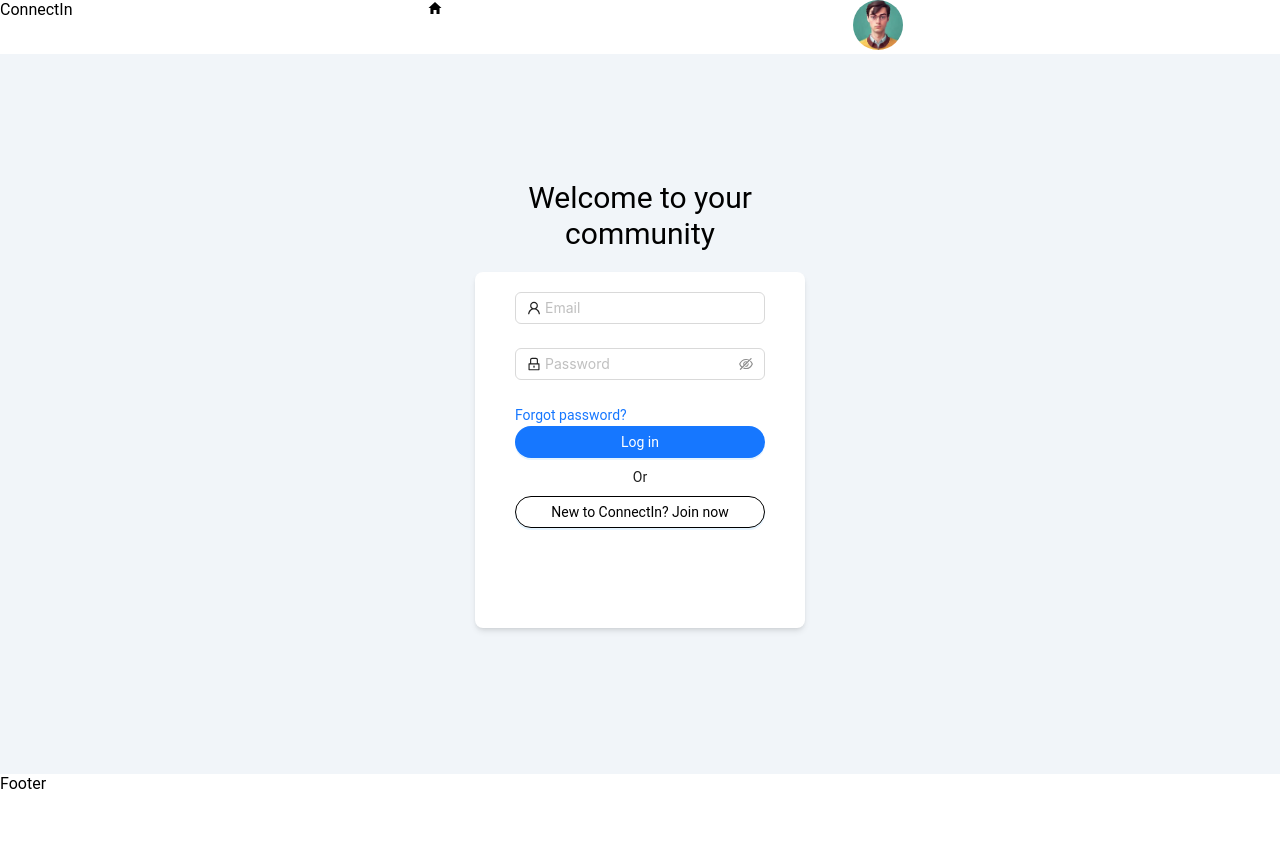
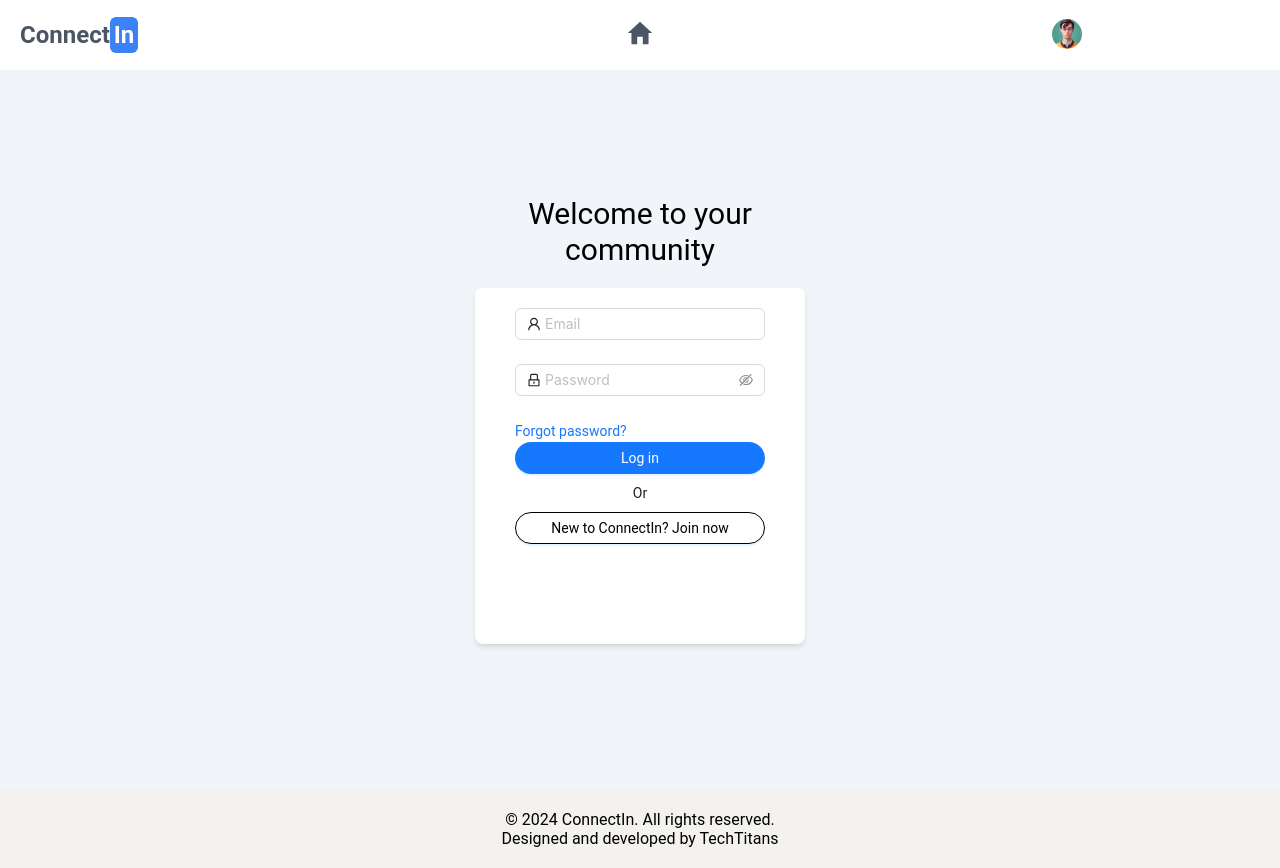
Before and after one commit to abdulhadihub/ConnectIn, a Next.js app in the folder client/: page / in a window 1280 px wide. Before the commit the page ends 800 px from the top, so only its background shows below. Built offline with nearby package versions, Linux system fonts and the light colour scheme.

Commit message:
added navbar and footer

```diff
--- a/client/app/feed/page.jsx
+++ b/client/app/feed/page.jsx
@@ -10,7 +10,7 @@ function page() {
     const { user } = useUser();
     return (
         <>
-            <div className='grid grid-cols-12 mt-10 bg-[#f4f2ee] gap-5'>
+            <div className='grid grid-cols-12 py-5 bg-[#f4f2ee] gap-5'>
                 <div className='col-span-2'>
                     <UserWidget />
                 </div>
--- a/client/app/globals.css
+++ b/client/app/globals.css
@@ -37,7 +37,7 @@ p {
   font-weight: 400;
 }
 
-*{
+* {
   margin: 0;
   padding: 0;
   font-family: 'Roboto', sans-serif;
--- a/client/app/layout.js
+++ b/client/app/layout.js
@@ -16,7 +16,9 @@ export default function RootLayout({ children }) {
     <html lang="en">
       <body className={inter.className}>
         <Providers>
-          <Navbar />
+          <div className="h-[70px]">
+            <Navbar />
+          </div>
           {children}
           <Footer />
         </Providers>
--- a/client/components/Footer/Footer.jsx
+++ b/client/components/Footer/Footer.jsx
@@ -2,7 +2,12 @@ import React from 'react'
 
 function Footer() {
     return (
-        <div>Footer</div>
+        <footer className='bg-[#f4f2ee] py-5'>
+            <div className="container mx-auto text-center">
+                <p>&copy; 2024 ConnectIn. All rights reserved.</p>
+                <p>Designed and developed by TechTitans</p>
+            </div>
+        </footer>
     )
 }
 
--- a/client/components/Navbar/Navbar.jsx
+++ b/client/components/Navbar/Navbar.jsx
@@ -1,14 +1,28 @@
 import React from 'react'
 import { IoMdHome } from "react-icons/io";
 import UserDropdown from './UserDropdown';
+import Link from 'next/link';
 
 function Navbar() {
     return (
-        <nav>
-            <div className='grid grid-cols-3'>
-                <h2>ConnectIn</h2>
-                <IoMdHome />
-                <div>
+
+        <nav className='h-[70px] fixed w-full bg-white z-[999]'>
+            <div className='grid grid-cols-3 h-full'>
+                <div className='flex justify-start items-center mx-5'>
+                    <Link href='/feed'>
+                        <h2 className='text-2xl font-bold'>
+                            <span className='text-gray-600'>Connect</span>
+                            <span className='bg-blue-500 text-white rounded-md p-1'>In</span>
+                        </h2>
+                    </Link>
+                </div>
+
+                <div className='flex justify-center items-center'>
+                    <Link href='/feed' >
+                        <IoMdHome className='text-3xl text-gray-600 hover:text-blue-500 transition-all cursor-pointer' />
+                    </Link>
+                </div>
+                <div className='flex justify-center items-center'>
                     <UserDropdown />
                 </div>
             </div>
--- a/client/components/Navbar/UserDropdown.jsx
+++ b/client/components/Navbar/UserDropdown.jsx
@@ -1,13 +1,39 @@
 import React from 'react'
 import { Dropdown } from 'antd';
 import Image from 'next/image';
+import Link from 'next/link';
+
+
 const items = [
     {
         key: '1',
         label: (
-            <a target="_blank" rel="noopener noreferrer" href="https://www.antgroup.com">
-                Block
-            </a>
+            <div>
+                <Link href='/profile'>
+                    <div className='flex'>
+                        <Image src='/user.jpg' width={50} height={50} className='rounded-full' />
+                        <div className='ml-3'>
+                            <p className='text-md font-bold text-black'>User Name</p>
+                            <p className='text-[12px] text-gray-500'>@username</p>
+                        </div>
+                    </div>
+                    <button className=' my-2 border border-solid text-blue-500 border-blue-500 hover:bg-blue-500 hover:text-white transition-all w-full px-5 py-1 rounded-full font-bold'>View Profile</button>
+                </Link>
+
+                <div className='mt-2'>
+
+                    <h3 className='font-bold'>
+                        Manage
+                    </h3>
+                    <p className='text-gray-500 text-sm my-1 hover:underline'>Posts</p>
+                </div>
+
+                <div>
+                    <h3 className='text-gray-500 text-sm hover:underline'>
+                        Sign Out
+                    </h3>
+                </div>
+            </div>
         ),
     }
 ];
@@ -20,7 +46,7 @@ const App = () => (
             placement="bottom"
         >
             <button className='text-gray-500'>
-                <Image src='/user.jpg' width={50} height={50} className='rounded-full' />
+                <Image src='/user.jpg' width={30} height={30} className='rounded-full' />
             </button>
         </Dropdown>
 
--- a/client/components/Post/Post.jsx
+++ b/client/components/Post/Post.jsx
@@ -12,7 +12,7 @@ function Post() {
 
     return (
         <div className='bg-white shadow-md rounded-md p-3 relative '>
-            <div className='absolute top-0 right-0'>
+            <div className='absolute top-5 right-5'>
                 <Options />
             </div>
             <div className='flex'>
--- a/client/components/SuggestionsWidget/SuggestionsWidget.jsx
+++ b/client/components/SuggestionsWidget/SuggestionsWidget.jsx
@@ -4,7 +4,7 @@ import Suggestion from '@/components/SuggestionsWidget/Suggestion'
 
 function SuggestionsWidget() {
     return (
-        <div className='bg-white shadow-md rounded-md p-5'>
+        <div className='bg-white shadow-md rounded-md p-5 mx-5'>
             <h2 className='font-semibold'>Add to your feed</h2>
             <div className='flex flex-col gap-3 mt-5'>
                 <Suggestion />
--- a/client/components/UserWidget/UserWidget.jsx
+++ b/client/components/UserWidget/UserWidget.jsx
@@ -3,7 +3,7 @@ import Image from 'next/image'
 
 function UserWidget() {
     return (
-        <div className='bg-white shadow-md rounded-md flex flex-col justify-center items-center'>
+        <div className='bg-white shadow-md rounded-md flex flex-col justify-center items-center py-5 mx-3'>
             <Image src='/user.jpg' width={100} height={100} className='rounded-full' />
             <h2 className='text-xl'>User Name</h2>
             <p className='text-sm text-gray-500'>@username</p>
```
